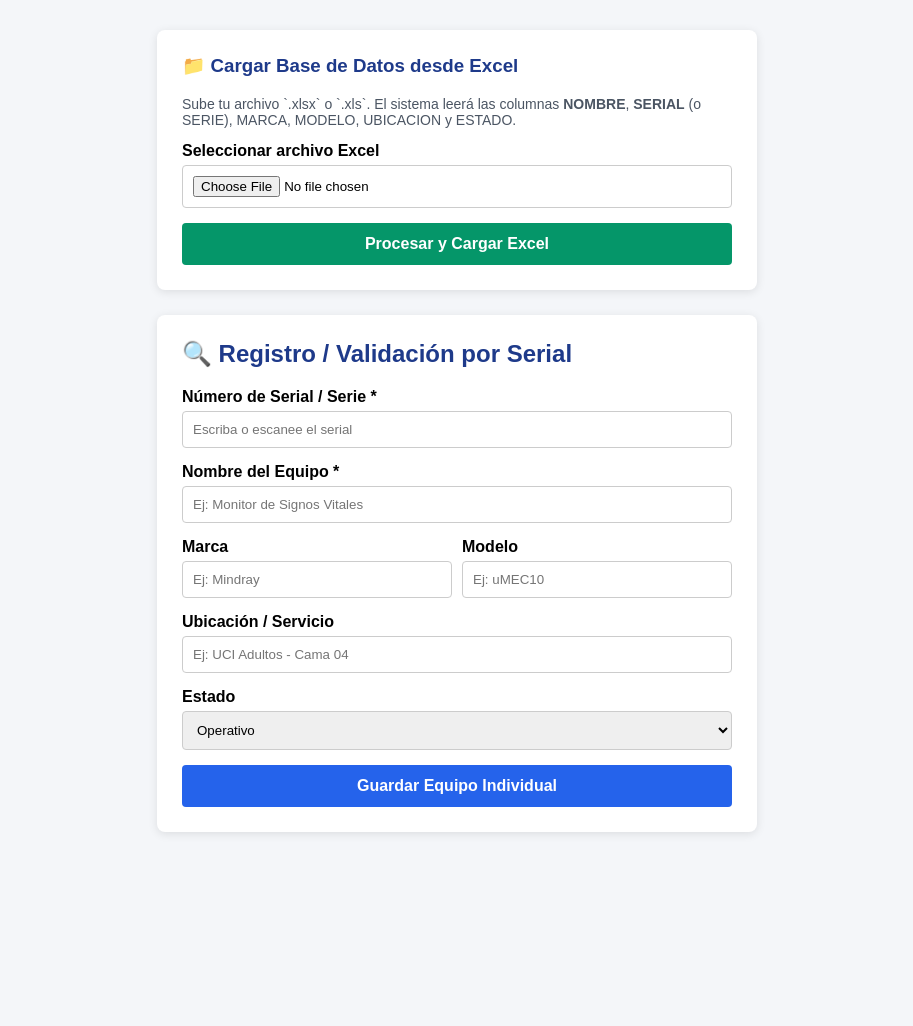
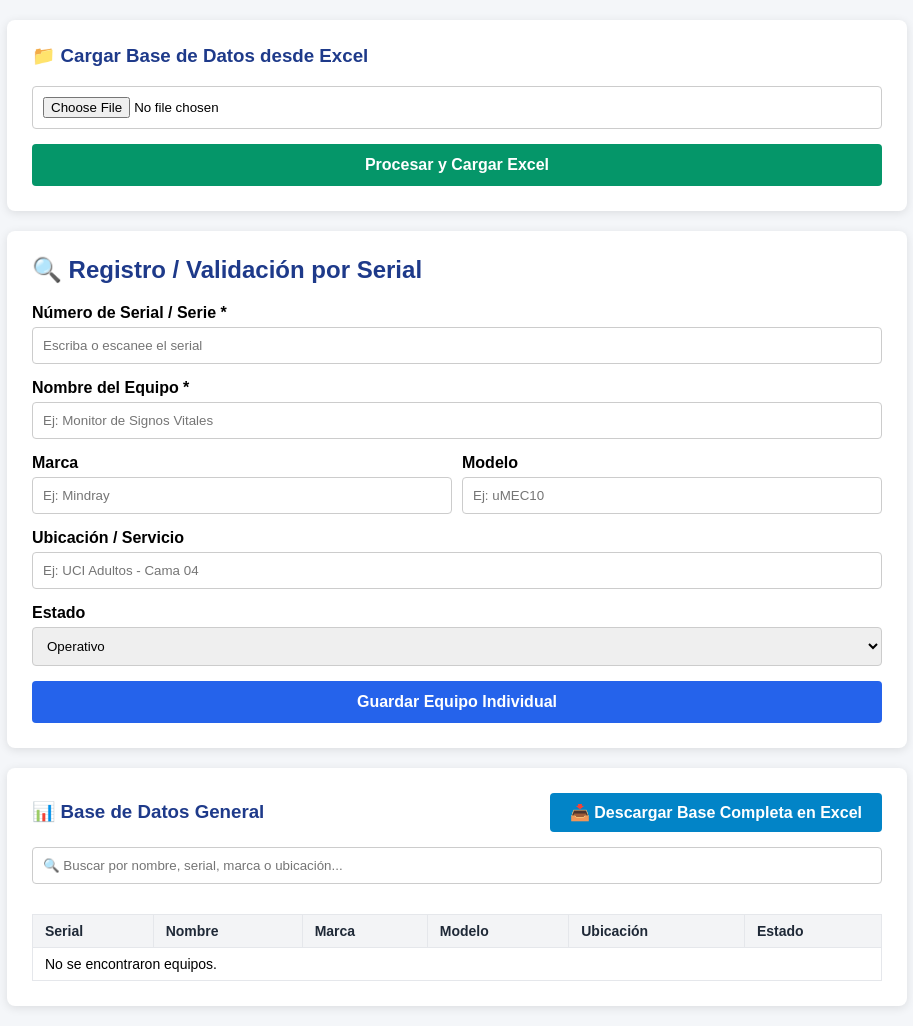
Before and after one commit to dreamsofrock08-gif/inventario-Biomedico, a Flask app: page / in a window 1280 px wide. Shown: the whole page, without its empty margins (183-1096 px from the left). Before the commit the page ends 834 px from the top, so only its background shows below. Run offline with Flask 3, Linux system fonts and the light colour scheme; data that the repository does not hold is empty.

Commit message:
Revamp index.html for medical inventory system
Updated layout and functionality for medical equipment inventory management. Improved styling, added download button, and enhanced form validation.

```diff
--- a/templates/index.html
+++ b/templates/index.html
@@ -5,9 +5,9 @@
     <meta name="viewport" content="width=device-width, initial-scale=1.0">
     <title>Inventario de Equipos Médicos</title>
     <style>
-        body { font-family: Arial, sans-serif; margin: 30px; background-color: #f4f6f9; }
-        .container { max-width: 600px; margin: 0 auto; }
-        .card { background: white; padding: 25px; border-radius: 8px; margin-bottom: 25px; box-shadow: 0 2px 10px rgba(0,0,0,0.1); }
+        body { font-family: Arial, sans-serif; margin: 20px; background-color: #f4f6f9; }
+        .container { max-width: 900px; margin: 0 auto; }
+        .card { background: white; padding: 25px; border-radius: 8px; margin-bottom: 20px; box-shadow: 0 2px 10px rgba(0,0,0,0.1); }
         h2, h3 { color: #1e3a8a; margin-top: 0; }
         .form-group { margin-bottom: 15px; }
         label { display: block; font-weight: bold; margin-bottom: 5px; }
@@ -20,7 +20,11 @@
         button:disabled { background-color: #9ca3af; cursor: not-allowed; }
         .btn-excel { background-color: #059669; }
         .btn-excel:hover { background-color: #047857; }
-        hr { border: 0; height: 1px; background: #e5e7eb; margin: 20px 0; }
+        .btn-descargar { background-color: #0284c7; width: auto; display: inline-block; padding: 10px 20px; text-decoration: none; color: white; border-radius: 4px; font-weight: bold; }
+        table { width: 100%; border-collapse: collapse; margin-top: 15px; font-size: 14px; }
+        th, td { border: 1px solid #e5e7eb; padding: 8px 12px; text-align: left; }
+        th { background-color: #f3f4f6; color: #1f2937; }
+        tr:nth-child(even) { background-color: #f9fafb; }
     </style>
 </head>
 <body>
@@ -30,11 +34,8 @@
     <!-- SECCIÓN 1: CARGA MASIVA DESDE EXCEL -->
     <div class="card">
         <h3>📁 Cargar Base de Datos desde Excel</h3>
-        <p style="font-size: 14px; color: #4b5563;">Sube tu archivo `.xlsx` o `.xls`. El sistema leerá las columnas <strong>NOMBRE</strong>, <strong>SERIAL</strong> (o SERIE), MARCA, MODELO, UBICACION y ESTADO.</p>
-
         <form id="excelForm" enctype="multipart/form-data">
             <div class="form-group">
-                <label for="archivo_excel">Seleccionar archivo Excel</label>
                 <input type="file" id="archivo_excel" name="archivo_excel" accept=".xlsx, .xls" required>
             </div>
             <button type="submit" class="btn-excel" id="btnSubirExcel">Procesar y Cargar Excel</button>
@@ -42,7 +43,7 @@
         <div id="resultadoExcel" class="alert alert-info" style="margin-top: 15px;"></div>
     </div>
 
-    <!-- SECCIÓN 2: REGISTRO Y VALIDACIÓN INDIVIDUAL -->
+    <!-- SECCIÓN 2: REGISTRO Y VALIDACIÓN INDIVIDUAL POR SERIAL -->
     <div class="card">
         <h2>🔍 Registro / Validación por Serial</h2>
 
@@ -59,8 +60,7 @@
                 <input type="text" id="nombre" placeholder="Ej: Monitor de Signos Vitales" required>
             </div>
 
-            <div class="form-group">
-                <div style="display: flex; gap: 10px;">
+            <div class="form-group" style="display: flex; gap: 10px;">
                 <div style="flex: 1;">
                     <label for="marca">Marca</label>
                     <input type="text" id="marca" placeholder="Ej: Mindray">
@@ -68,7 +68,6 @@
                 <div style="flex: 1;">
                     <label for="modelo">Modelo</label>
                     <input type="text" id="modelo" placeholder="Ej: uMEC10">
-                    </div>
                 </div>
             </div>
 
@@ -90,14 +89,44 @@
         </form>
     </div>
 
+    <!-- SECCIÓN 3: CONSULTA Y DESCARGA DE LA BASE DE DATOS -->
+    <div class="card">
+        <div style="display: flex; justify-content: space-between; align-items: center; margin-bottom: 15px;">
+            <h3 style="margin: 0;">📊 Base de Datos General</h3>
+            <a href="/descargar-excel" class="btn-descargar">📥 Descargar Base Completa en Excel</a>
+        </div>
+
+        <div class="form-group">
+            <input type="text" id="inputBuscar" placeholder="🔍 Buscar por nombre, serial, marca o ubicación..." onkeyup="buscarEquipos()">
+        </div>
+
+        <div style="max-height: 400px; overflow-y: auto;">
+            <table>
+                <thead>
+                    <tr>
+                        <th>Serial</th>
+                        <th>Nombre</th>
+                        <th>Marca</th>
+                        <th>Modelo</th>
+                        <th>Ubicación</th>
+                        <th>Estado</th>
+                    </tr>
+                </thead>
+                <tbody id="tablaEquipos">
+                    <tr><td colspan="6">Cargando registros...</td></tr>
+                </tbody>
+            </table>
+        </div>
+    </div>
+
 </div>
 
 <script>
-    // 1. Lógica de verificación instantánea de Serial
     const serialInput = document.getElementById('serial');
     const alertBox = document.getElementById('alertBox');
     const btnGuardar = document.getElementById('btnGuardar');
 
+    // Validación instantánea de serial
     serialInput.addEventListener('input', async () => {
         const serial = serialInput.value.trim();
         if (serial.length < 2) {
@@ -112,7 +141,7 @@
         if (data.existe) {
             alertBox.className = 'alert alert-danger';
             alertBox.innerHTML = `⚠️ <strong>¡EQUIPO REPETIDO!</strong><br>
-                Este serial ya existe como: <strong>${data.equipo.nombre}</strong> (${data.equipo.marca} ${data.equipo.modelo}) en <em>${data.equipo.ubicacion}</em>.`;
+                El serial ya existe como: <strong>${data.equipo.nombre}</strong> (${data.equipo.marca} ${data.equipo.modelo}) en <em>${data.equipo.ubicacion}</em>.`;
             alertBox.style.display = 'block';
             btnGuardar.disabled = true;
         } else {
@@ -123,10 +152,9 @@
         }
     });
 
-    // 2. Guardar equipo individual
+    // Guardar equipo individual
     document.getElementById('equipoForm').addEventListener('submit', async (e) => {
         e.preventDefault();
-
         const payload = {
             serial: document.getElementById('serial').value,
             nombre: document.getElementById('nombre').value,
@@ -147,12 +175,13 @@
             alert('✅ Equipo guardado con éxito');
             document.getElementById('equipoForm').reset();
             alertBox.style.display = 'none';
+            cargarEquipos();
         } else {
             alert('❌ Error: ' + result.message);
         }
     });
 
-    // 3. Subir y procesar archivo Excel
+    // Cargar masiva desde Excel
     document.getElementById('excelForm').addEventListener('submit', async (e) => {
         e.preventDefault();
         const fileInput = document.getElementById('archivo_excel');
@@ -180,6 +209,7 @@
                 resultadoDiv.className = 'alert alert-success';
                 resultadoDiv.innerText = data.message;
                 document.getElementById('excelForm').reset();
+                cargarEquipos();
             } else {
                 resultadoDiv.className = 'alert alert-danger';
                 resultadoDiv.innerText = 'Error: ' + data.message;
@@ -192,6 +222,41 @@
             btnSubir.innerText = 'Procesar y Cargar Excel';
         }
     });
+
+    // Cargar y filtrar equipos en la tabla
+    async function cargarEquipos(query = '') {
+        const res = await fetch(`/listar-equipos?q=${encodeURIComponent(query)}`);
+        const data = await res.json();
+        const tbody = document.getElementById('tablaEquipos');
+
+        if (data.length === 0) {
+            tbody.innerHTML = '<tr><td colspan="6">No se encontraron equipos.</td></tr>';
+            return;
+        }
+
+        tbody.innerHTML = data.map(eq => `
+            <tr>
+                <td><strong>${eq.serial}</strong></td>
+                <td>${eq.nombre}</td>
+                <td>${eq.marca}</td>
+                <td>${eq.modelo}</td>
+                <td>${eq.ubicacion}</td>
+                <td><span style="color: ${eq.estado === 'Operativo' ? '#059669' : '#dc2626'}; font-weight: bold;">${eq.estado}</span></td>
+            </tr>
+        `).join('');
+    }
+
+    let timeoutBuscar;
+    function buscarEquipos() {
+        clearTimeout(timeoutBuscar);
+        timeoutBuscar = setTimeout(() => {
+            const query = document.getElementById('inputBuscar').value;
+            cargarEquipos(query);
+        }, 300);
+    }
+
+    // Carga inicial
+    cargarEquipos();
 </script>
 
 </body>
```
Lines whose indentation alone changed are shown as unchanged.
